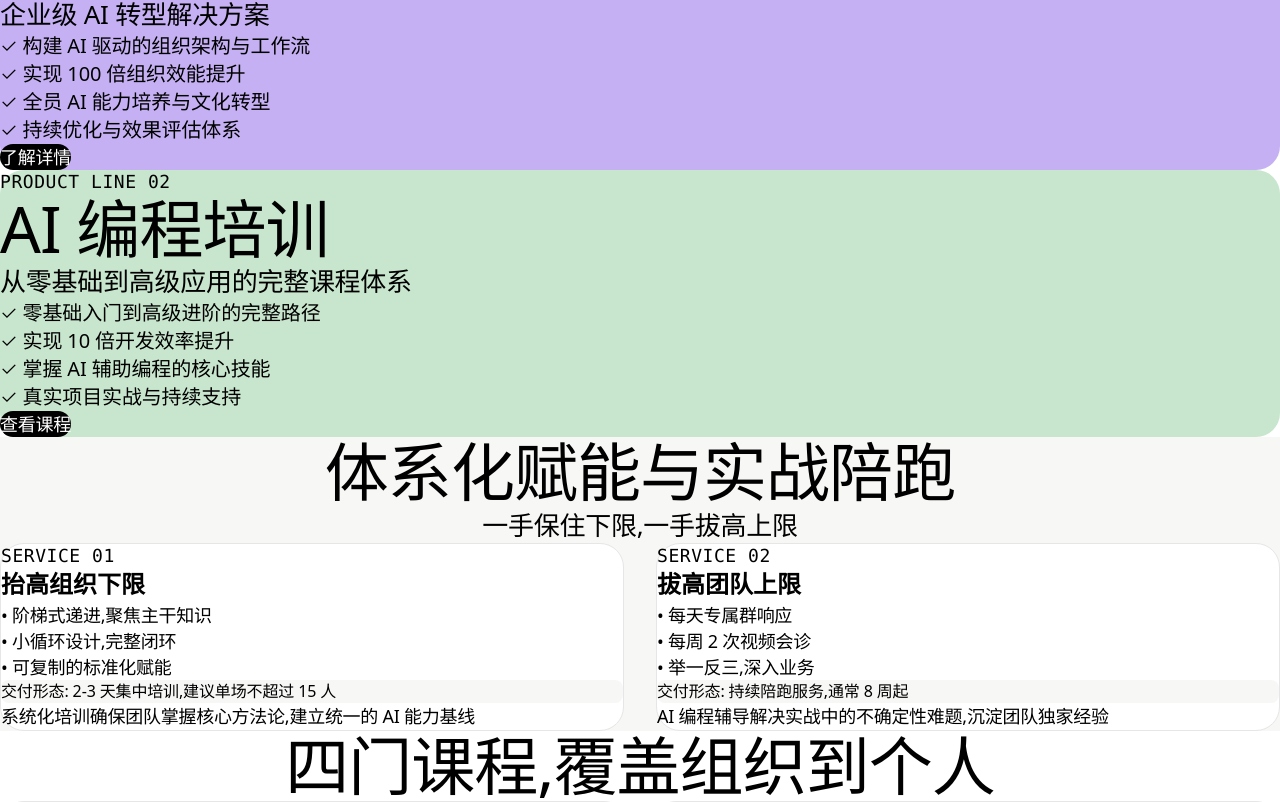
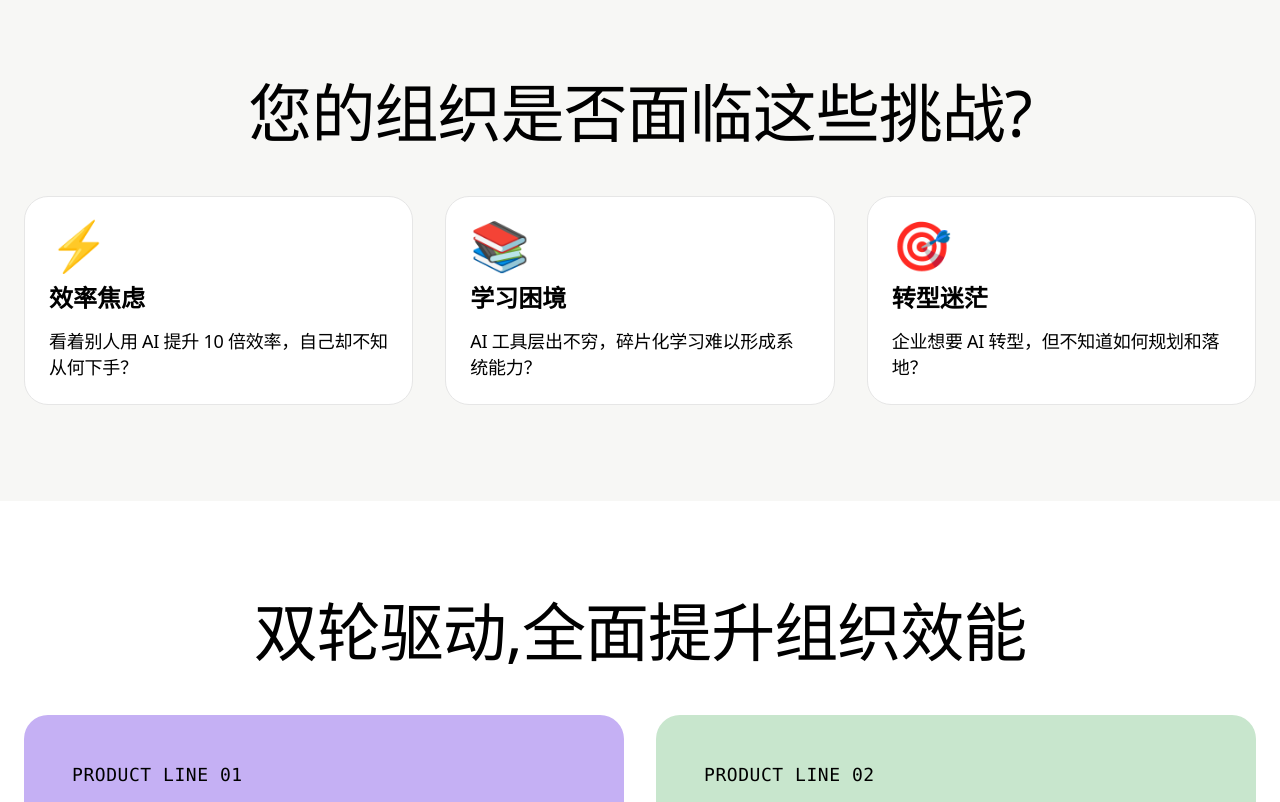
Before and after one commit to ttlemondev/evonova_website, a Next.js app: page / in a window 1280 px wide. Shown: the part 592-1394 px from the top of the page. Built offline with nearby package versions, Linux system fonts and the light colour scheme.

Commit message:
Fix homepage spacing and solutions layout

```diff
--- a/src/app/globals.css
+++ b/src/app/globals.css
@@ -23,7 +23,8 @@
   --color-semantic-success: #1ea64a;
   --color-overlay-scrim: #000000;
 
-  /* Spacing - Define as Tailwind spacing scale */
+  /* Spacing - keep Tailwind's numeric spacing utilities alive, then add design tokens. */
+  --spacing: 4px;
   --spacing-hair: 1px;
   --spacing-xxs: 4px;
   --spacing-xs: 8px;
@@ -48,9 +49,7 @@
   --font-family-mono: var(--font-mono), "SF Mono", Menlo, monospace;
 }
 
-/* Generate Tailwind spacing utilities */
-@layer utilities {
-  /* Margin utilities */
+/* Design-token spacing utilities used by the hand-authored homepage components. */
   .mt-hair { margin-top: var(--spacing-hair); }
   .mt-xxs { margin-top: var(--spacing-xxs); }
   .mt-xs { margin-top: var(--spacing-xs); }
@@ -132,15 +131,22 @@
   .gap-xl { gap: var(--spacing-xl); }
   .gap-xxl { gap: var(--spacing-xxl); }
   .gap-section { gap: var(--spacing-section); }
-}
+
+  .space-y-hair > :not(:last-child) { margin-bottom: var(--spacing-hair); }
+  .space-y-xxs > :not(:last-child) { margin-bottom: var(--spacing-xxs); }
+  .space-y-xs > :not(:last-child) { margin-bottom: var(--spacing-xs); }
+  .space-y-sm > :not(:last-child) { margin-bottom: var(--spacing-sm); }
+  .space-y-md > :not(:last-child) { margin-bottom: var(--spacing-md); }
+  .space-y-lg > :not(:last-child) { margin-bottom: var(--spacing-lg); }
+  .space-y-xl > :not(:last-child) { margin-bottom: var(--spacing-xl); }
+  .space-y-xxl > :not(:last-child) { margin-bottom: var(--spacing-xxl); }
+  .space-y-section > :not(:last-child) { margin-bottom: var(--spacing-section); }
 
 /* Base Styles */
 *,
 *::before,
 *::after {
   box-sizing: border-box;
-  margin: 0;
-  padding: 0;
 }
 
 html {
--- a/src/components/homepage/SolutionsSection.tsx
+++ b/src/components/homepage/SolutionsSection.tsx
@@ -28,8 +28,8 @@ const SolutionsSection: React.FC = () => {
           双轮驱动,全面提升组织效能
         </h2>
 
-        {/* Product Cards Stack - space-y-xl */}
-        <div className="space-y-xl">
+        {/* Product Cards - stacked on mobile, side-by-side on desktop */}
+        <div className="grid grid-cols-1 lg:grid-cols-2 gap-xl">
           {/* Card 1: AI 原生组织 - lilac color block */}
           <ColorBlock variant="lilac" className="rounded-lg p-xxl">
             {/* Eyebrow - text-eyebrow with mb-md */}
```
